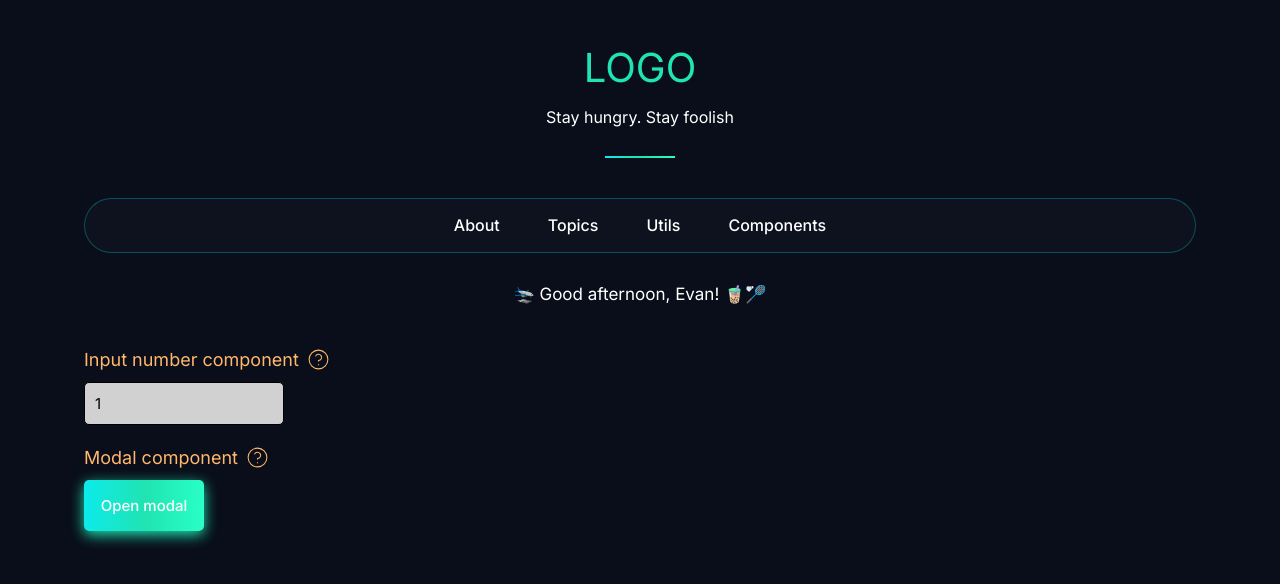
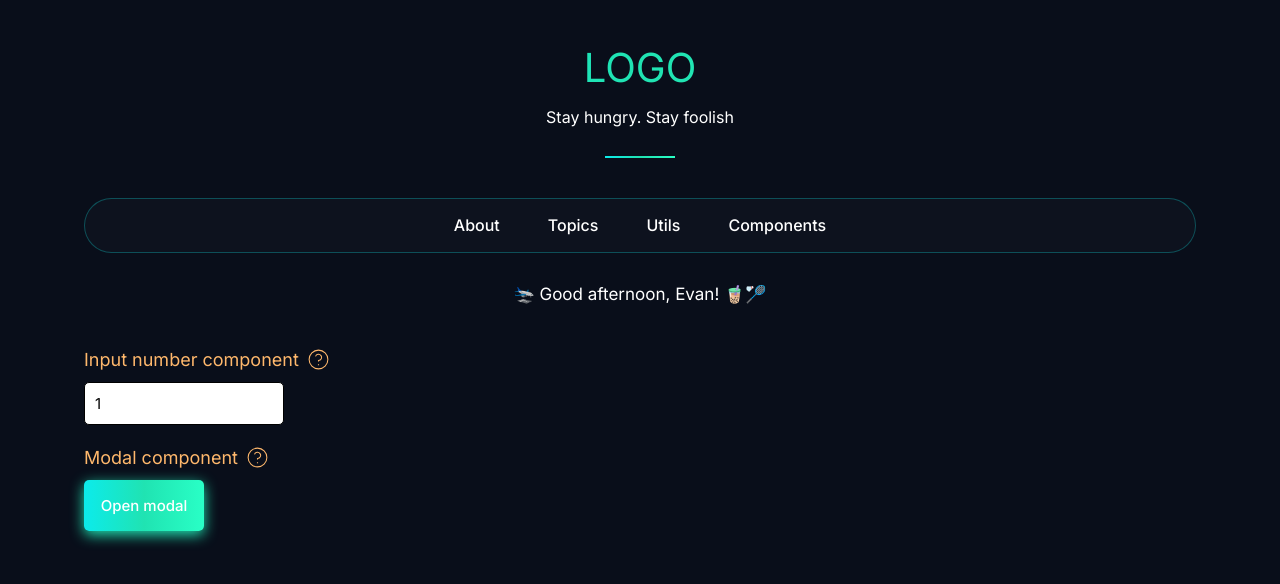
Before and after one commit to vansu99/web-utils, a Next.js app: page /compts in a window 1280 px wide. Shown: the top 584 px of the page. Built offline with nearby package versions, Linux system fonts and the light colour scheme.

Commit message:
chore: remove unused code

```diff
--- a/src/app/compts/page.tsx
+++ b/src/app/compts/page.tsx
@@ -39,13 +39,7 @@ export default function ComponentPage() {
           </span>
         </h3>
         <div className='max-w-[20rem]'>
-          <InputNumber
-            readOnly
-            id='quantity'
-            name='quantity'
-            value={quantity}
-            onChangeInput={handleChangeInputNumber}
-          />
+          <InputNumber id='quantity' name='quantity' value={quantity} onChangeInput={handleChangeInputNumber} />
         </div>
       </div>
       <div className='mb-8'>
```
